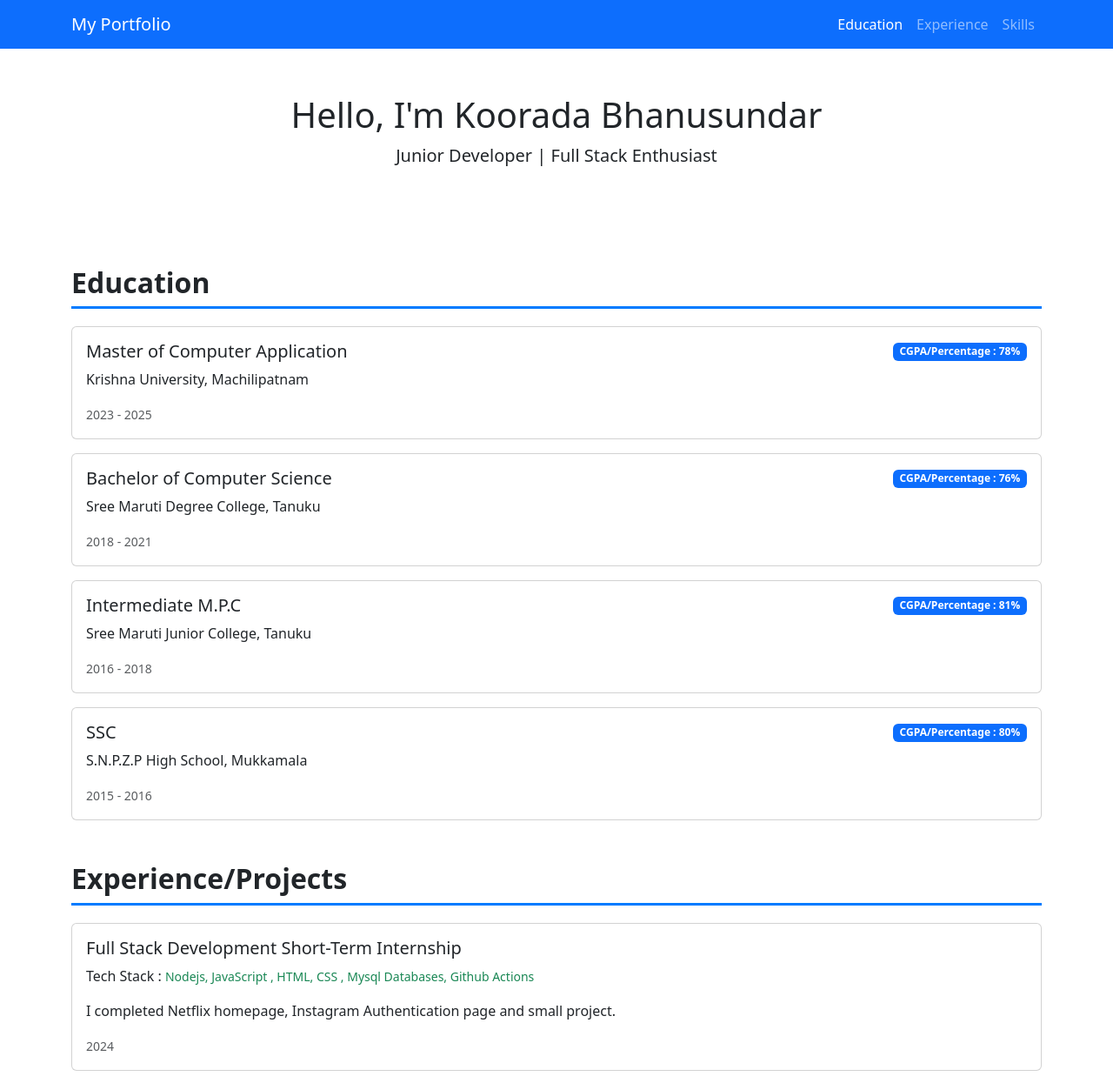
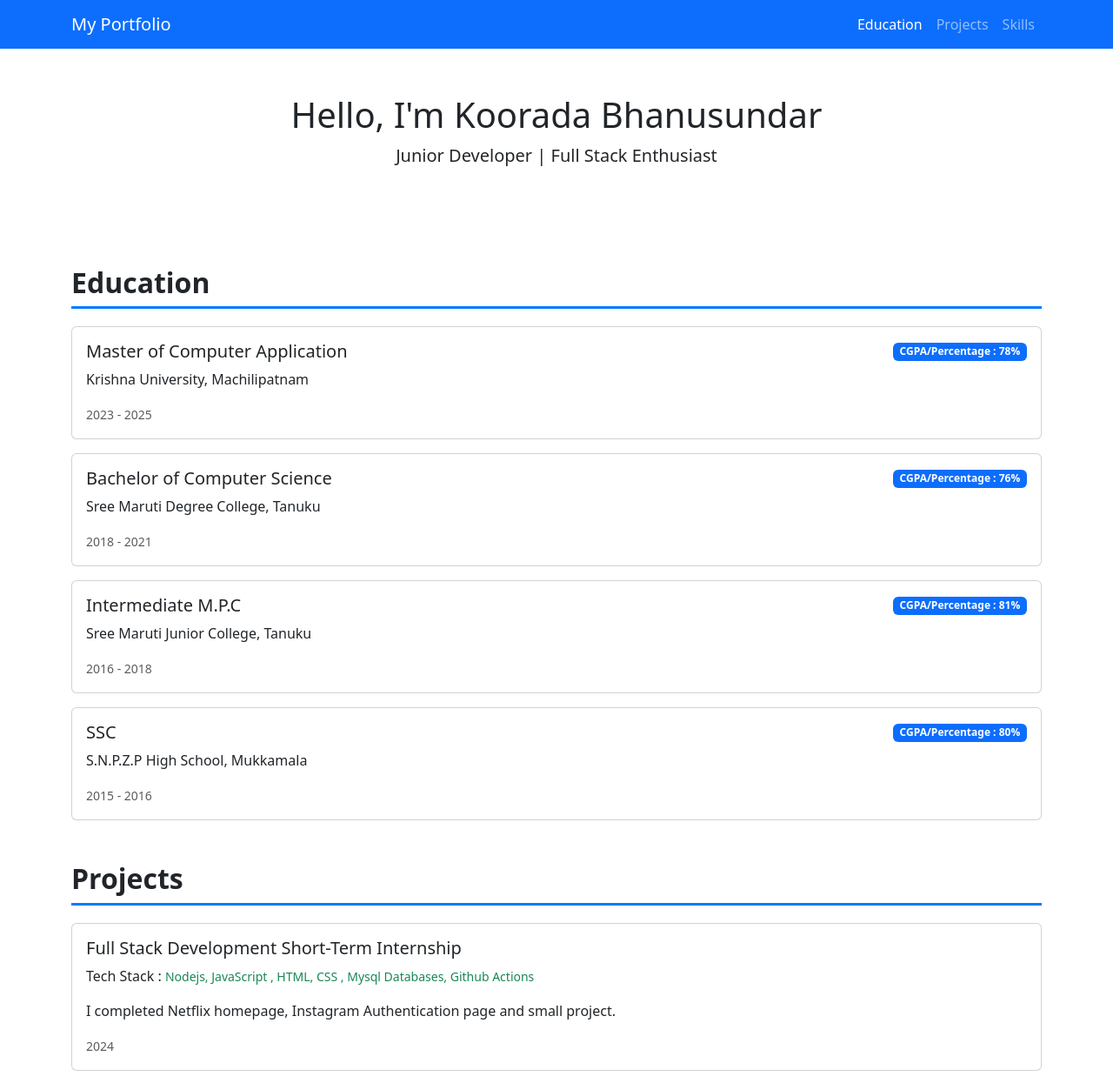
Before and after one commit to BhanuSundhar/Portfolio, a plain HTML site: page index.html in a window 1280 px wide. Shown: the top 1245 px of the page at 87% size. Drawn offline with nearby package versions, Linux system fonts and the light colour scheme.

Commit message:
Update index.html

```diff
--- a/index.html
+++ b/index.html
@@ -85,7 +85,7 @@
             <a class="nav-link active" href="#education">Education</a>
           </li>
           <li class="nav-item">
-            <a class="nav-link" href="#experience">Experience</a>
+            <a class="nav-link" href="#experience">Projects</a>
           </li>
           <li class="nav-item">
             <a class="nav-link" href="#skills">Skills</a>
@@ -151,7 +151,7 @@
 
     <!-- Experience Section -->
     <section id="experience" class="mb-5">
-      <h2 class="section-title">Experience/Projects</h2>
+      <h2 class="section-title">Projects</h2>
       <div class="card mb-3">
         <div class="card-body">
           <h5 class="card-title">Full Stack Development Short-Term Internship</h5>
```
